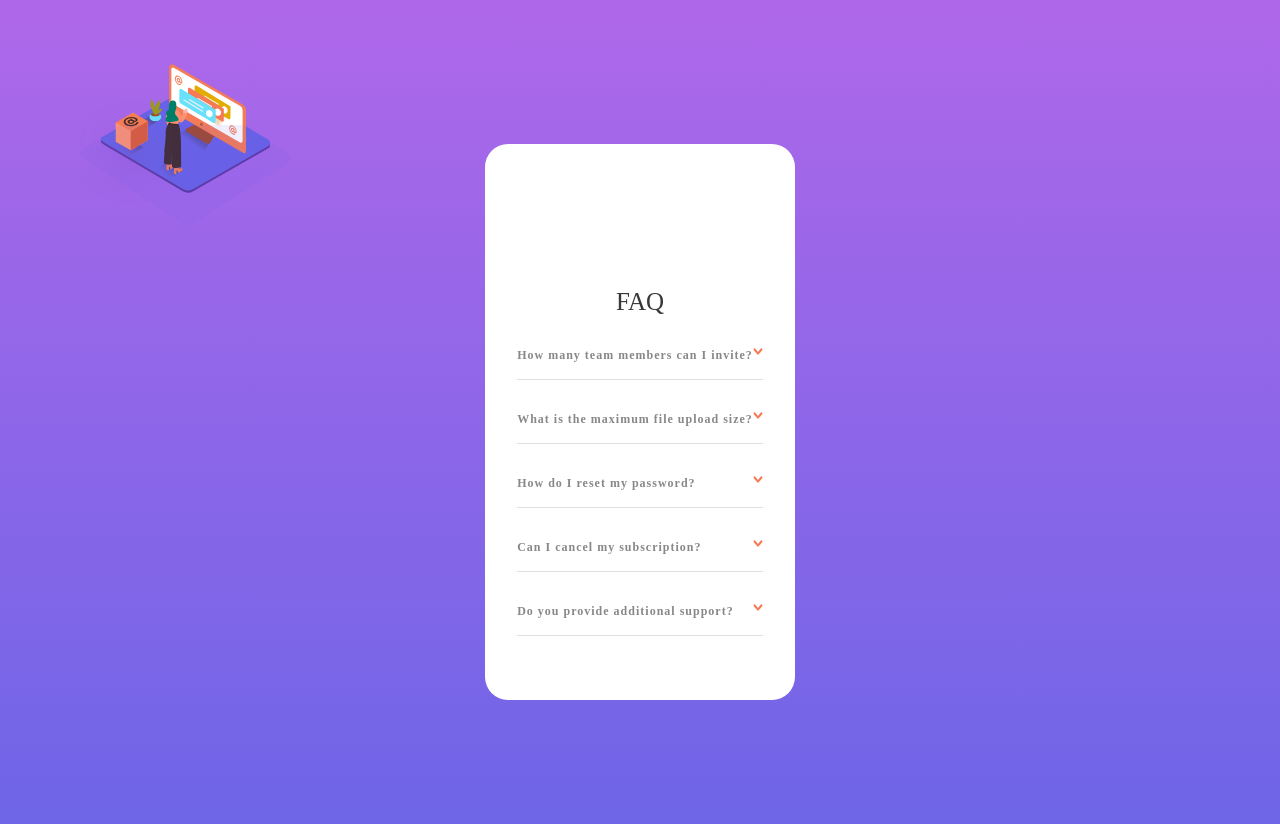
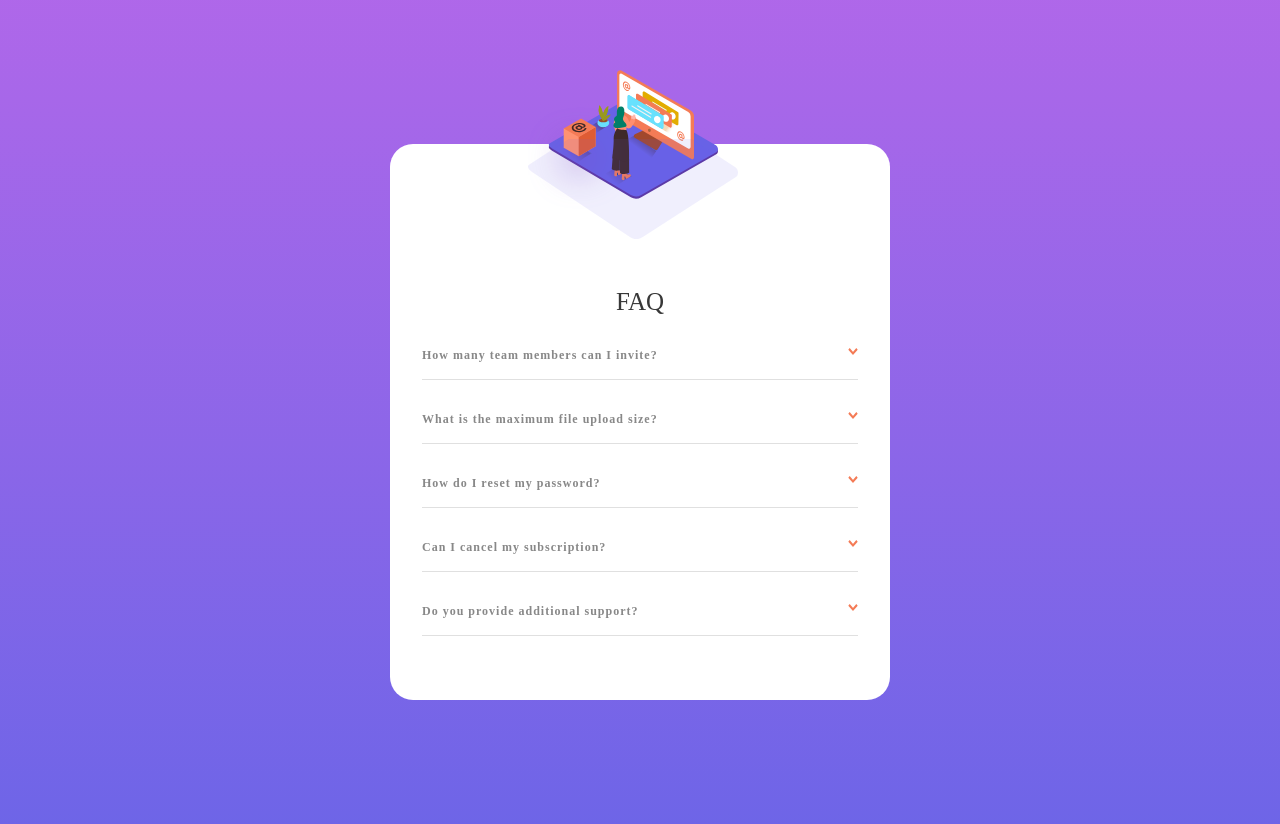
Before and after one commit to Marina8989/faqAccordionCard, a plain HTML site: page index.html in a window 1280 px wide. Drawn offline with Linux system fonts and the light colour scheme.

Commit message:
working on responsibility

```diff
--- a/main.css
+++ b/main.css
@@ -90,3 +90,50 @@ p{
     display: flex;
     justify-content: space-between;
 }
+@media only screen and (min-width: 500px) {
+    .faq-container{
+    min-width: 400px;
+}
+    .image .mainImage{
+    position: absolute;
+    top: 4.2rem;
+    left: 7rem;
+}
+.image .shadowImage{
+    position: absolute;
+    top: 7.3rem;
+    left: 7rem;
+}
+}
+
+
+@media only screen and (min-width: 600px) {
+    .faq-container{
+        min-width: 450px;
+    }
+    .image .mainImage{
+    position: absolute;
+    top: -4.2rem;
+    left: 12rem;
+}
+.image .shadowImage{
+    position: absolute;
+    top: .3rem;
+    left: 12rem;
+}
+}
+@media only screen and (min-width: 700px) {
+    .faq-container{
+        min-width: 500px;
+    }
+    .image .mainImage{
+    position: absolute;
+    top: -4.6rem;
+    left: 33rem;
+}
+.image .shadowImage{
+    position: absolute;
+    top: -.3rem;
+    left: 33rem;
+}
+}
```
